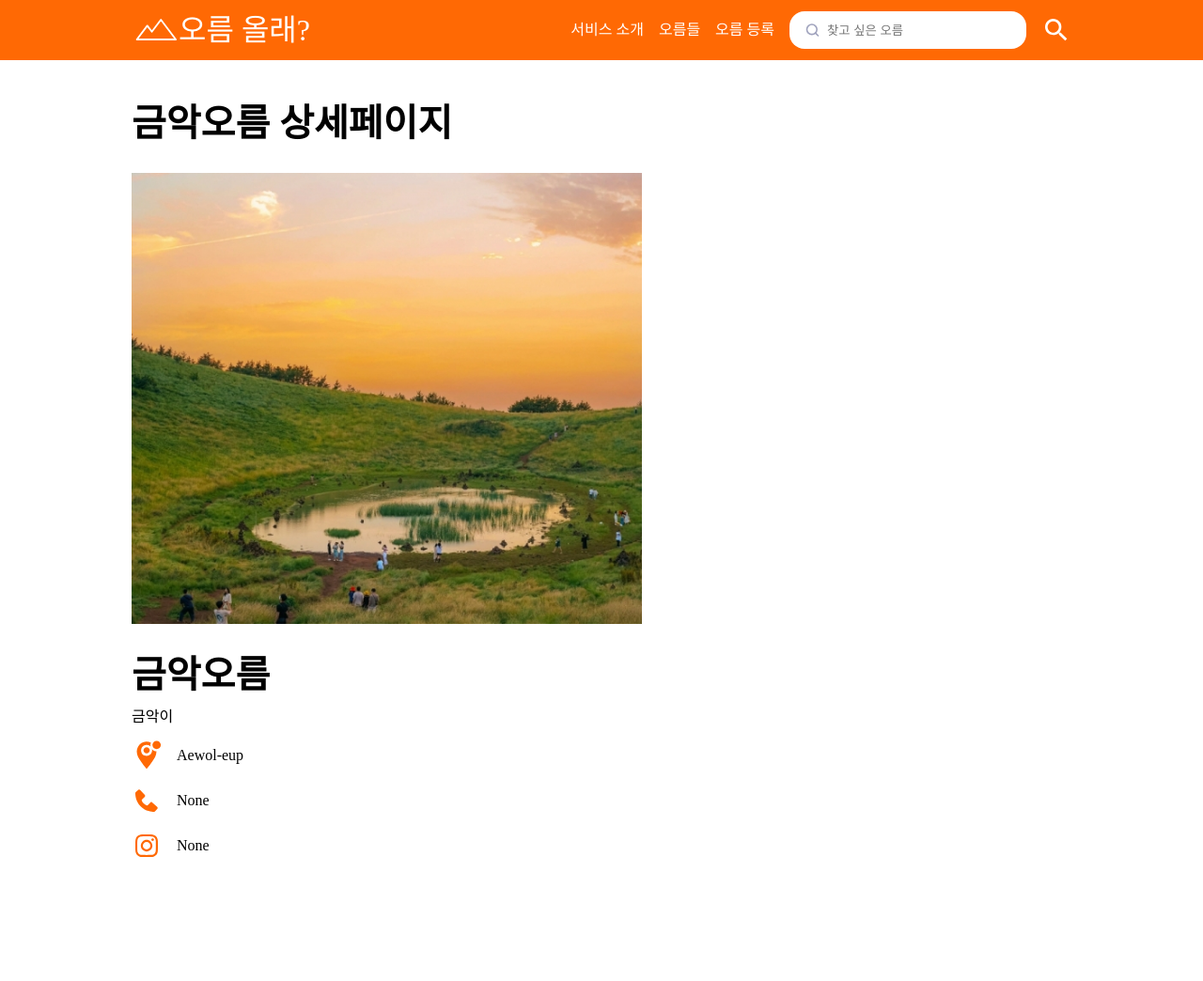
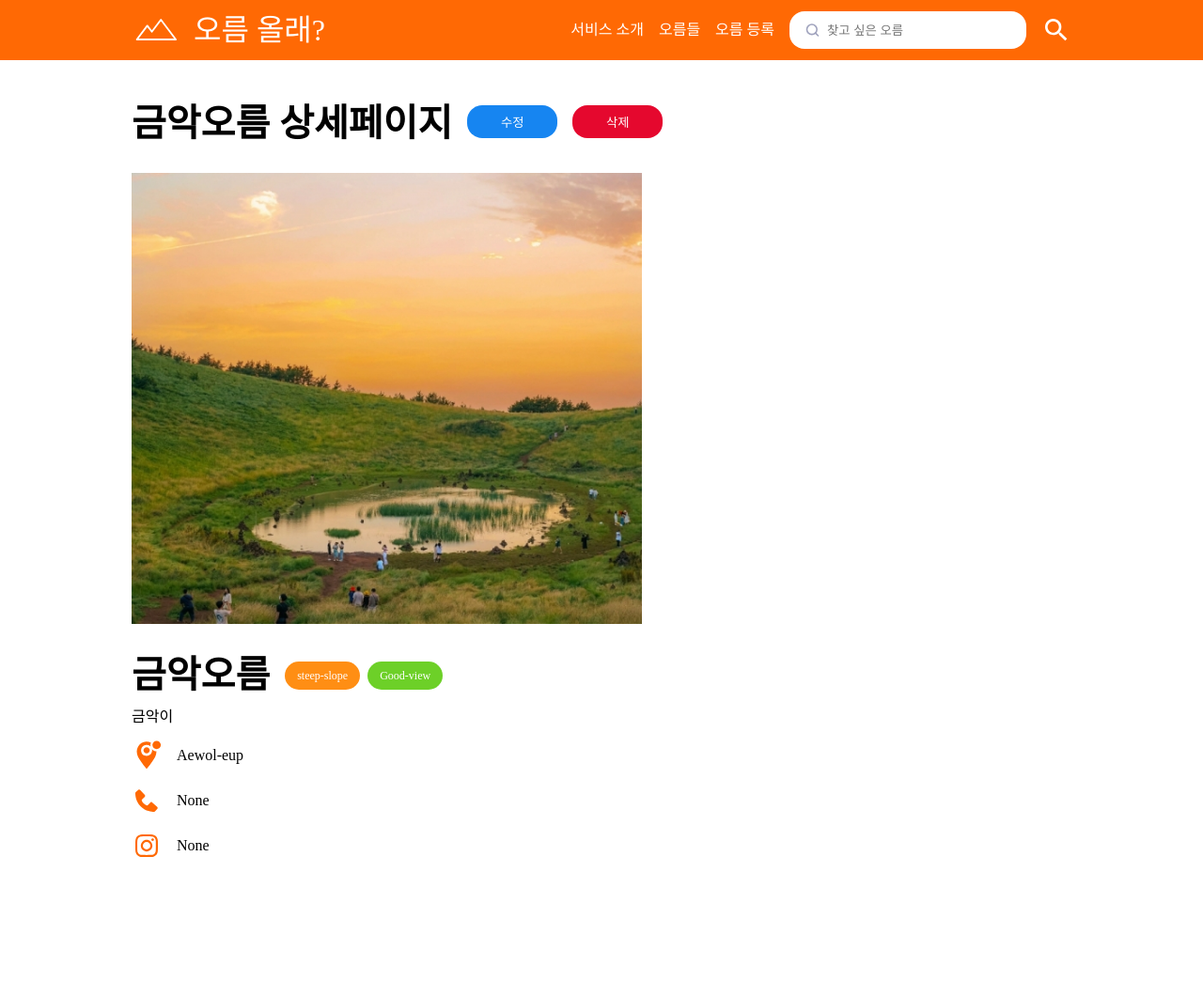
Before and after one commit to jejuHackathon/jeju-hackathon, a Django app: page /list/1/ in a window 1280 px wide. Shown: the whole page at 94% size. Run offline with Django 3.2, Linux system fonts and the light colour scheme; data comes from the database, SQL or seed files in the repository; some libraries are stand-ins or nearby versions.

Commit message:
feat: 오름 생성시 경사, 야경 라디오 버튼 추가, 오름 상세정보에서도 볼 수 있게 데이터 넣어주기, css 약간의 리팩토링

```diff
--- a/mysite/main/static/css/base.css
+++ b/mysite/main/static/css/base.css
@@ -1,9 +1,5 @@
 .global-header {
     background-color: var(--color-clear-orange);
-}
-
-.logo {
-    font-size: var(--font-32)
 }
 
 .header-wrapper {
--- a/mysite/main/static/css/create.css
+++ b/mysite/main/static/css/create.css
@@ -28,6 +28,14 @@
     border-radius: 0.75rem;
 }
 
+.form-box .form-box--textarea {
+    resize: none;
+    padding: 2rem;
+    border-radius: 1rem;
+    border: none;
+    background-color: var(--color-placehoder);
+}
+
 .submit-button {
     text-align: center;
 }
--- a/mysite/main/static/css/home.css
+++ b/mysite/main/static/css/home.css
@@ -6,6 +6,12 @@
     transition: .3s;
     cursor: pointer;
 }
+
+.nav_sec1_logo .logo {
+    font-size: var(--font-32);
+    gap: 1rem;
+}
+
 .nav_sec1_logo svg path:hover,
 .nav_sec1_logo svg path:hover ~ .logo_text {
     stroke: #fff;
--- a/mysite/main/static/css/oreum.css
+++ b/mysite/main/static/css/oreum.css
@@ -1,3 +1,7 @@
+.oreum-list__header {
+    gap: 1rem;
+}
+
 .oreum-list {
     margin-bottom: 3rem;
     gap: 3rem;
@@ -52,3 +56,32 @@
 .oreum-list__box .oreum-list--view-tag {
     background-color: var(--color-lime);
 }
+
+.oreum__button {
+    gap: 1rem;
+}
+
+.oreum__button .oreum__button--modify,
+.oreum__button .oreum__button--delete {
+    border: none;
+    outline: none;
+    border-radius: 1rem;
+    width: 6rem;
+    height: 2.2rem;
+    cursor: pointer;
+}
+
+.oreum__button .oreum__button--modify {
+    background-color: var(--color-light-blue);
+    color: var(--color-white);
+}
+
+.oreum__button .oreum__button--delete {
+    background-color: var(--color-light-red);
+    color: var(--color-white);
+}
+
+.oreum__button .oreum__button--modify:hover,
+.oreum__button .oreum__button--delete:hover {
+    opacity: .8;
+}
--- a/mysite/main/static/css/variable.css
+++ b/mysite/main/static/css/variable.css
@@ -9,6 +9,8 @@
     --color-grey: #222;
     --color-dark-grey: #191a1c;
     --color-placehoder: #EFF0F6;
+    --color-light-blue: #1685F1;
+    --color-light-red: #E5082E;
     --color-transparent: transparent;
     --font-12: 0.75rem;
     --font-14: 0.875rem;
--- a/mysite/main/templates/main/detail.html
+++ b/mysite/main/templates/main/detail.html
@@ -2,21 +2,25 @@
 {% block content %}
 {% load static %}
 <article class="content-area">
-    <header>
+    <header class="oreum-list__header flex-row">
         <h1 class="content-area__title">{{oreum.name}} 상세페이지</h1>
+        <div class="oreum__button flex-row">
+            <button class="oreum__button--modify" data-id="{{oreum.pk}}">수정</button>
+            <button class="oreum__button--delete" data-id="{{oreum.pk}}" value="{{oreum.name}}">삭제</button>
+        </div>
     </header>
     <!-- 이미지 캐러셀 + 자동 무한슬라이딩 구현예정 -->
     <section class="oreum-list">
         {% if oreum.mainphoto %}
-        <img src="{% static 'images/sample.png' %}" class="oreum-list--big" alt="오름 사진" />
+            <img src="{% static 'images/sample.png' %}" class="oreum-list--big" alt="오름 사진" />
         {% endif %}
         <div class="oreum-list flex-col">
             <div class="oreum-list__info flex-col">
                 <div class="oreum-list__box flex-row">
                     <h2 class="oreum-list--title">{{oreum.name}}</h2>
                     <div class="flex-row">
-                        <div class="oreum-list--tag">{{oreum.oreumlevel}}</div>
-                        <div class="oreum-list--tag">{{oreum.nightview}}</div>
+                        <div class="oreum-list--tag oreum-list--level-tag">{{oreum.oreumlevel}}</div>
+                        <div class="oreum-list--tag oreum-list--view-tag">{{oreum.nightview}}</div>
                     </div>
                 </div>
                 <div class="oreum-list__box flex-row">
@@ -61,6 +65,3 @@
 <noscript>Please enable JavaScript to view the <a href="https://disqus.com/?ref_noscript">comments powered by Disqus.</a></noscript>
 
 {% endblock content %}
-
-{% block js %}
-{% endblock js %}
```
Also changed, not shown: mysite/main/templates/main/create.html (+4 -4 lines), mysite/main/static/js/create.js (deleted).
